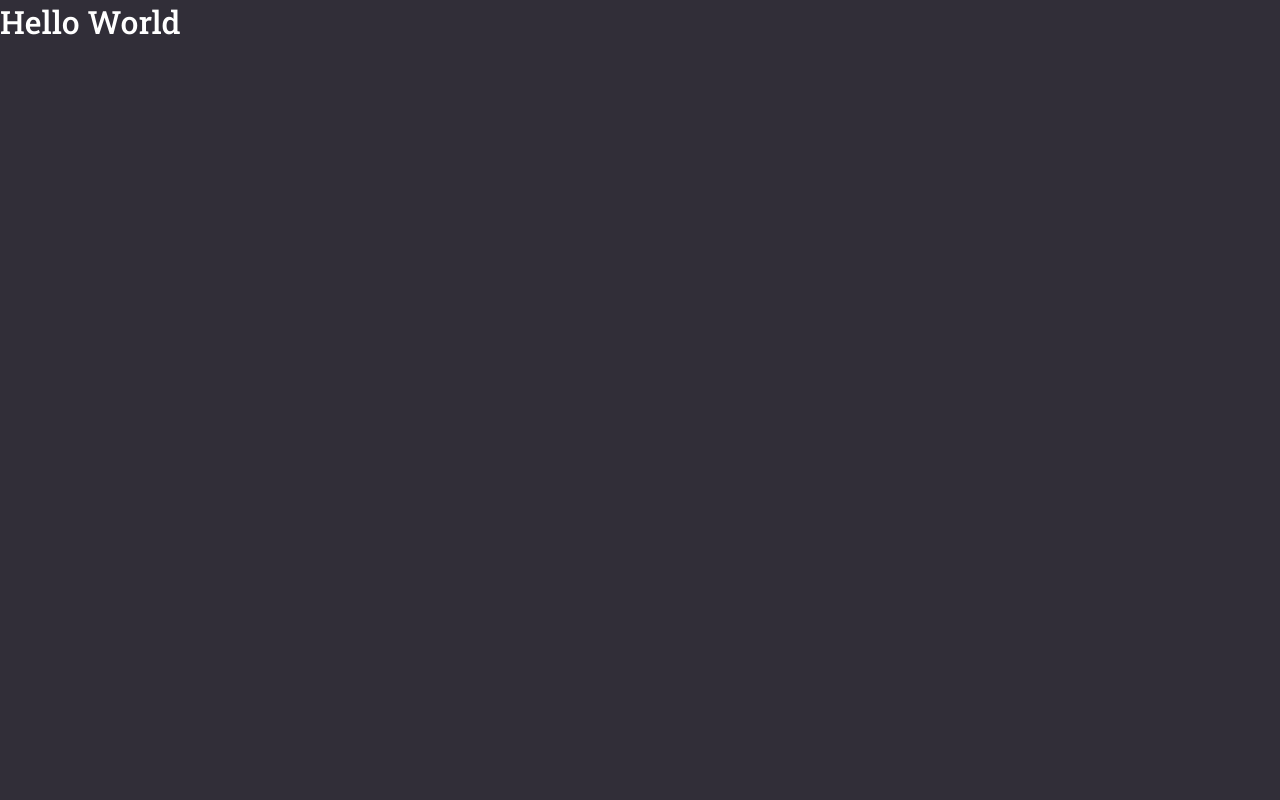
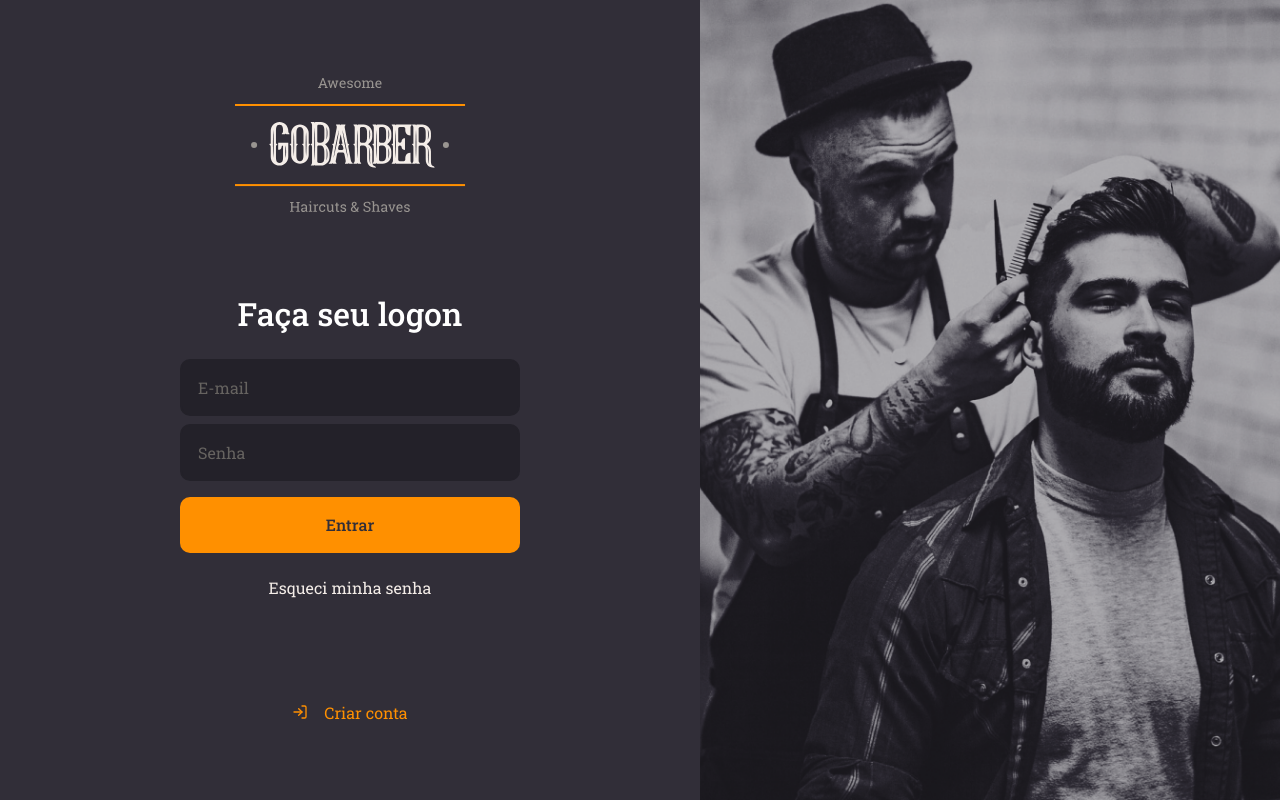
Before and after one commit to arielflima/06-gobarber-app, a React (Create React App) app: page / in a window 1280 px wide. Built offline with nearby package versions, Linux system fonts and the light colour scheme.

Commit message:
signIn page done

```diff
--- a/src/App.tsx
+++ b/src/App.tsx
@@ -1,10 +1,11 @@
 import React from 'react';
 
+import SignIn from './pages/SignIn';
 import GlobalStyle from './styles/global';
 
 const App: React.FC = () => (
   <>
-    <h1>Hello World</h1>
+    <SignIn />
     <GlobalStyle />
   </>
 );
--- /dev/null
+++ b/src/pages/SignIn/index.tsx
@@ -0,0 +1,30 @@
+import React from 'react';
+import { FiLogIn } from 'react-icons/fi';
+import { Container, Content, Background } from './styles';
+import logoImg from '../../assets/logo.svg';
+
+const SignIn: React.FC = () => (
+  <Container>
+    <Content>
+      <img src={logoImg} alt="GoBarber" />
+
+      <form>
+        <h1>Faça seu logon</h1>
+
+        <input placeholder="E-mail" />
+
+        <input type="password" placeholder="Senha" />
+
+        <button type="submit">Entrar</button>
+
+        <a href="forgot">Esqueci minha senha</a>
+      </form>
+
+      <a href="login">
+        <FiLogIn /> Criar conta
+      </a>
+    </Content>
+    <Background />
+  </Container>
+);
+export default SignIn;
--- /dev/null
+++ b/src/pages/SignIn/styles.ts
@@ -0,0 +1,103 @@
+import styled from 'styled-components';
+import { shade } from 'polished';
+
+import signInBackgroundImg from '../../assets/sign-in-background.png';
+
+export const Container = styled.div`
+  height: 100vh;
+
+  display: flex;
+  align-items: stretch;
+`;
+
+export const Content = styled.div`
+  display: flex;
+  flex-direction: column;
+  align-items: center;
+
+  place-content: center;
+
+  width: 100%;
+  max-width: 700px;
+
+  form {
+    margin: 80px 0;
+    width: 340px;
+    text-align: center;
+
+    h1 {
+      margin-bottom: 24px;
+    }
+
+    input {
+      background: #232129;
+      border-radius: 10px;
+      border: 2px solid #232129;
+      padding: 16px;
+      width: 100%;
+      color: #f4ede8;
+
+      &::placeholder {
+        color: #666360;
+      }
+
+      & + input {
+        margin-top: 8px;
+      }
+    }
+
+    button {
+      background: #ff9000;
+      height: 56px;
+      border-radius: 10px;
+      border: 0;
+      padding: 0 16px;
+      color: #312e38;
+      width: 100%;
+      font-weight: 500;
+      margin-top: 16px;
+      transition: background-color 0.2s;
+
+      &:hover {
+        background: ${shade(0.2, '#ff9000')};
+      }
+    }
+
+    > a {
+      color: #f4ede8;
+      display: block;
+      margin-top: 24px;
+      text-decoration: none;
+      transition: color 0.2s;
+
+      &:hover {
+        color: ${shade(0.2, '#f4ede8')};
+      }
+    }
+  }
+
+  > a {
+    color: #ff9000;
+    display: block;
+    margin-top: 24px;
+    text-decoration: none;
+    transition: color 0.2s;
+
+    display: flex;
+    align-items: center;
+
+    svg {
+      margin-right: 16px;
+    }
+
+    &:hover {
+      color: ${shade(0.2, '#ff9000')};
+    }
+  }
+`;
+
+export const Background = styled.div`
+  flex: 1;
+  background: url(${signInBackgroundImg}) no-repeat center;
+  background-size: cover;
+`;
```
Also changed, not shown: src/assets/logo.svg (added), src/assets/sign-in-background.png (added).
